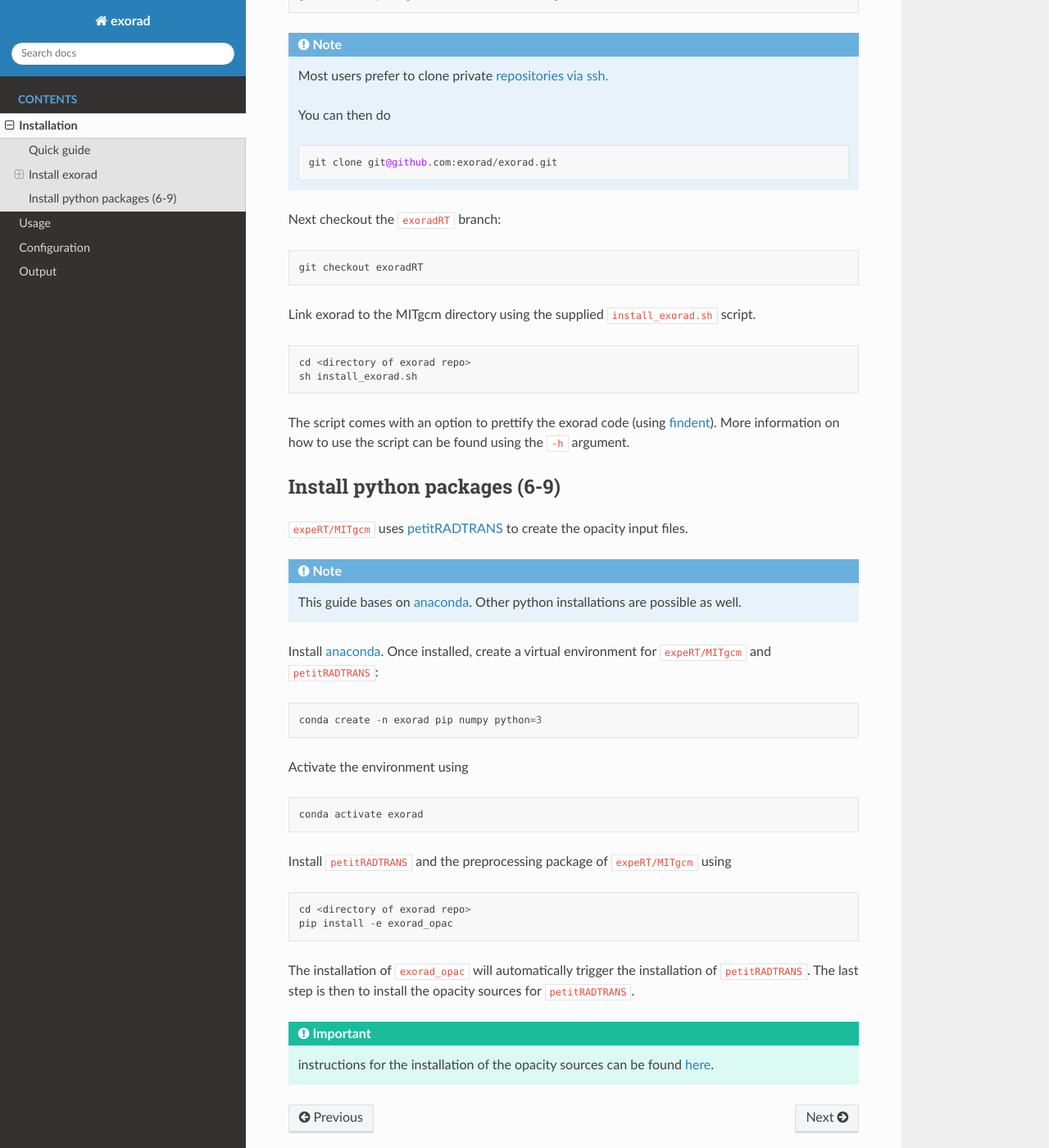
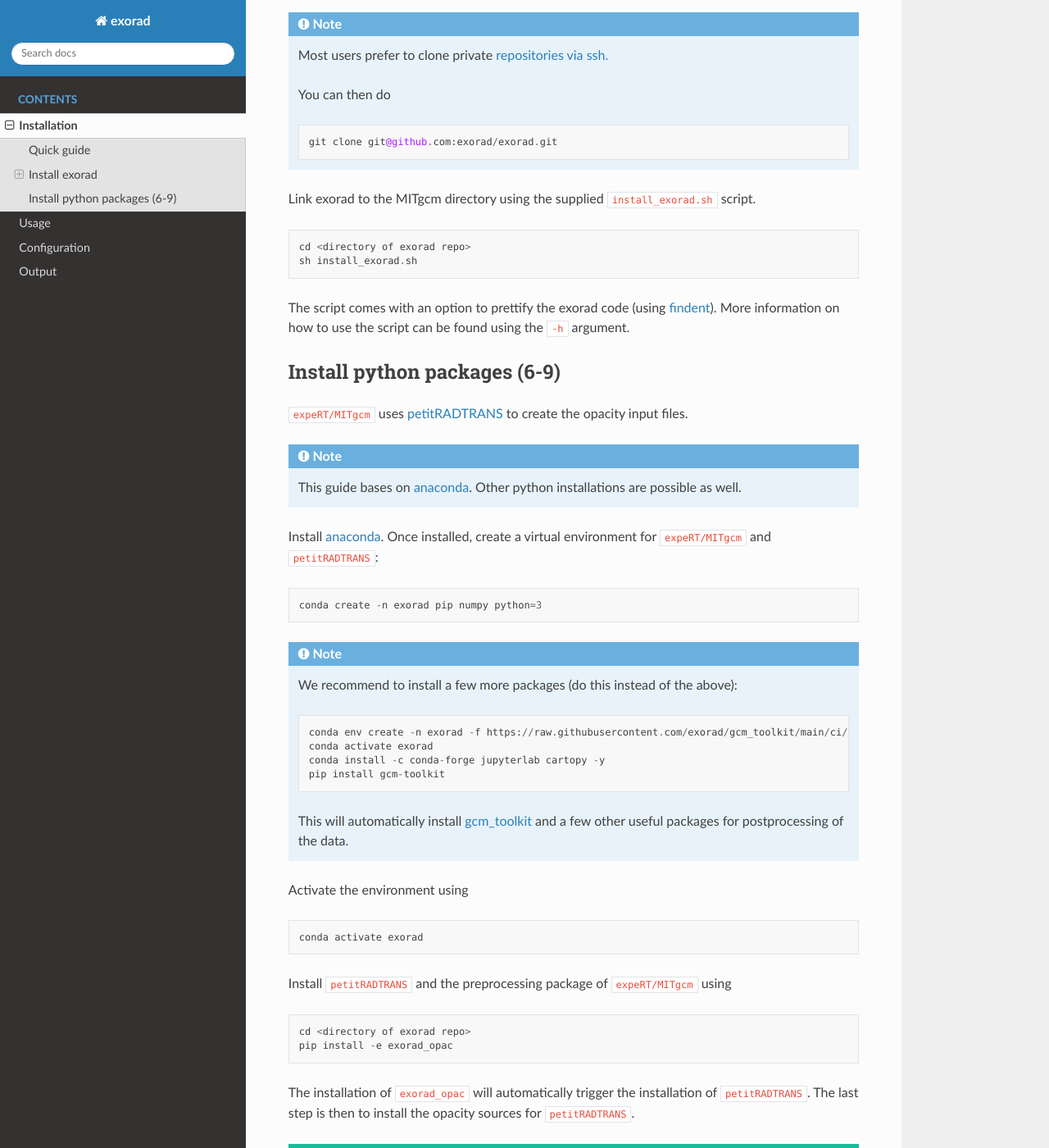
Before and after one commit to exorad/exorad-wiki, a Sphinx documentation site: the page built from doc/source/Installation.rst, in a window 1280 px wide and 1400 px high, scrolled down 1448 px. Shown: the whole window at 82% size. Built offline with Sphinx 7.4.7 and the Read the Docs theme 2.0.0, drawn with Linux system fonts in a browser that asks for light colours; some of the changed text lies outside the part shown.

Commit message:
update docs

```diff
--- a/doc/source/Installation.rst
+++ b/doc/source/Installation.rst
@@ -8,12 +8,11 @@ There are a few steps that should be carried out prior to the installation of ex
 1. Download and familiarise with `MITgcm <https://mitgcm.readthedocs.io/en/latest/>`_
 2. Get permission to the exorad repository
 3. Clone the exorad repository and move inside the repo.
-4. Checkout the ``expeRT`` branch: ``git checkout exoradRT``
-5. run ``install_exorad.sh`` to link exorad into MITgcm
-6. Install `anaconda <https://www.anaconda.com/>`_
-7. create a virtual environment for exorad ``conda create -n exorad``
-8. Install ``exorad_opac``
-9. Download and set the opacity sources for `petitRADTRANS <https://petitradtrans.readthedocs.io/en/latest/>`_ into this environment
+4. run ``install_exorad.sh`` to link exorad into MITgcm
+5. Install `anaconda <https://www.anaconda.com/>`_
+6. create a virtual environment for exorad ``conda create -n exorad``
+7. Install ``exorad_opac``
+8. Download and set the opacity sources for `petitRADTRANS <https://petitradtrans.readthedocs.io/en/latest/>`_ into this environment
 
 
 Install exorad
@@ -72,12 +71,6 @@ The first installation step is to clone ``expeRT/MITgcm`` (into any directory of
        git clone git@github.com:exorad/exorad.git
 
 
-Next checkout the ``exoradRT`` branch:
-
-.. code::
-
-    git checkout exoradRT
-
 Link exorad to the MITgcm directory using the supplied ``install_exorad.sh`` script.
 
 .. code::
@@ -103,6 +96,20 @@ Install `anaconda <https://www.anaconda.com/>`_. Once installed, create a virtua
 
     conda create -n exorad pip numpy python=3
 
+.. note::
+
+  We recommend to install a few more packages (do this instead of the above):
+
+  .. code::
+
+      conda env create -n exorad -f https://raw.githubusercontent.com/exorad/gcm_toolkit/main/ci/environment-3.10.yml
+      conda activate exorad
+      conda install -c conda-forge jupyterlab cartopy -y
+      pip install gcm-toolkit
+
+  This will automatically install `gcm_toolkit <https://gcm-toolkit.readthedocs.io>`_ and a few other useful packages for postprocessing of the data.
+
+
 Activate the environment using
 
 .. code::
```
